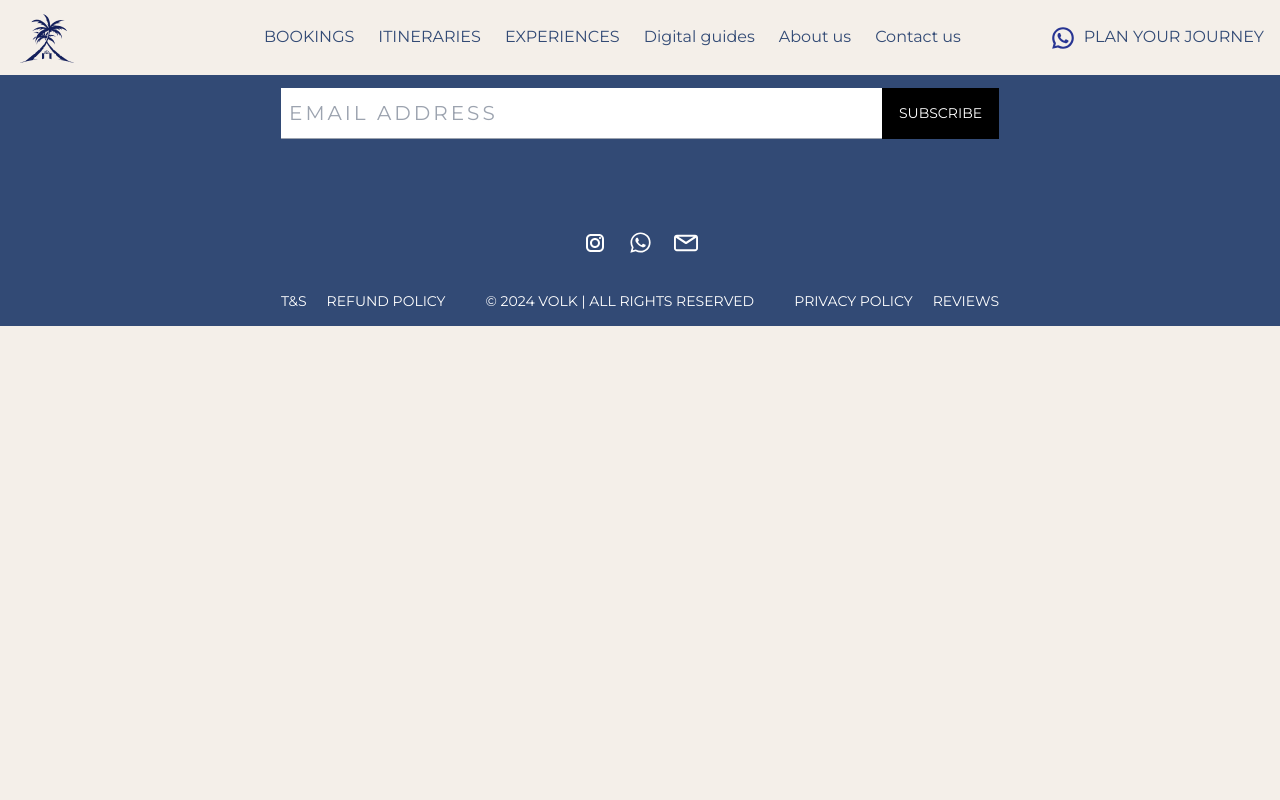
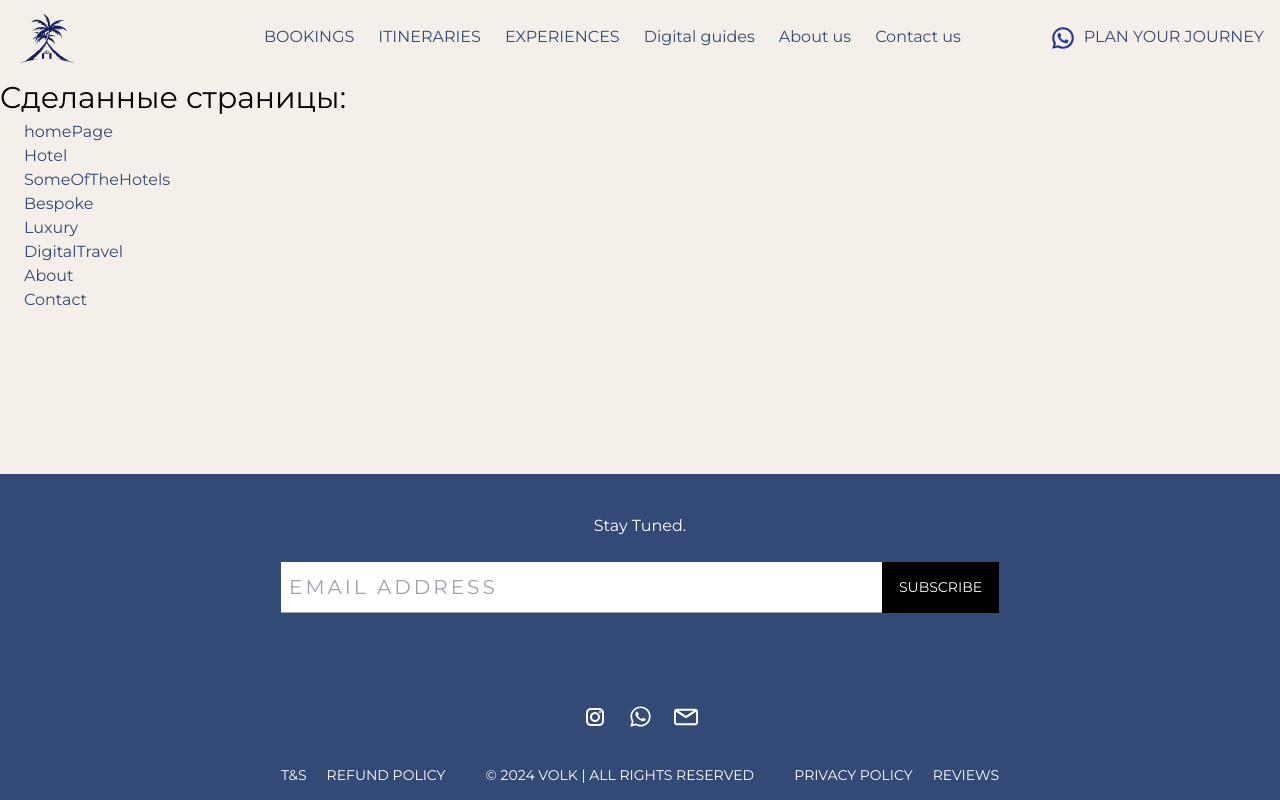
Before and after one commit to Vadim4ick/vite-project, a Vue app: page /preview in a window 1280 px wide. Built offline with nearby package versions, Linux system fonts and the light colour scheme.

Commit message:
adding final commit

```diff
--- a/src/App.vue
+++ b/src/App.vue
@@ -1,23 +1,25 @@
 <template>
-  <Header />
+  <div class="flex min-h-screen flex-col">
+    <Header />
 
-  <main>
-    <router-view />
-  </main>
+    <main class="h-full flex-1">
+      <router-view />
+    </main>
 
-  <Footer />
+    <Footer />
+  </div>
 </template>
 
 <script>
-  import Header from './components/Header.vue'
-  import Footer from './components/Footer.vue'
+  import Header from "./components/Header.vue";
+  import Footer from "./components/Footer.vue";
 
   export default {
-    name: 'App',
+    name: "App",
 
     components: {
       Header,
       Footer,
     },
-  }
+  };
 </script>
--- a/src/components/Header.vue
+++ b/src/components/Header.vue
@@ -26,9 +26,11 @@
               class="flex max-largeDesktop:flex-col max-largeDesktop:items-center max-largeDesktop:gap-3 largeDesktop:gap-6"
             >
               <li v-for="(item, index) in navList">
-                <router-link to="/" class="max-largeDesktop:text-[23px]">{{
-                  item
-                }}</router-link>
+                <router-link
+                  :to="item.path"
+                  class="max-largeDesktop:text-[23px]"
+                  >{{ item.name }}</router-link
+                >
               </li>
             </ul>
           </nav>
--- a/src/pages/About.vue
+++ b/src/pages/About.vue
@@ -30,7 +30,7 @@
 
         <div class="flex flex-col">
           <img
-            class="w-[475px] w-full object-cover"
+            class="w-[475px] object-cover"
             src="/img/ourService.png"
             alt=""
           />
--- a/src/pages/HomePage.vue
+++ b/src/pages/HomePage.vue
@@ -279,7 +279,7 @@
         :breakpoints="{
           320: {
             slidesPerView: 1.2,
-            spaceBetween: 10,
+            spaceBetween: 20,
           },
           465: {
             slidesPerView: 1.6,
--- a/src/pages/Luxury.vue
+++ b/src/pages/Luxury.vue
@@ -42,7 +42,7 @@
   </section>
 
   <section class="pb-[75px]">
-    <div class="mx-auto max-w-[1310] px-4">
+    <div class="mx-auto max-w-[1310px] px-4">
       <h3
         class="text-center font-[500] uppercase max-tablet:text-[25px] tablet:text-[35px]"
       >
@@ -57,8 +57,8 @@
             <swiper
               :modules="modules"
               :navigation="{
-                nextEl: '.swiper-lbdTwo-btn.button-next',
-                prevEl: '.swiper-lbdTwo-btn.button-prev',
+                nextEl: '.swiper-lbdOne-btn.button-next',
+                prevEl: '.swiper-lbdOne-btn.button-prev',
               }"
               :spaceBetween="20"
               class="w-[260px] overflow-hidden"
@@ -97,7 +97,7 @@
               class="tablet:widthBtn z-10 flex justify-between max-tablet:pt-4 tablet:absolute tablet:left-0 tablet:top-1/2 tablet:translate-x-[-55px] tablet:translate-y-[-50%]"
             >
               <button
-                class="swiper-lbdTwo-btn button-prev flex h-[45px] w-[45px] items-center justify-center rounded-full bg-gray-200"
+                class="swiper-lbdOne-btn button-prev flex h-[45px] w-[45px] items-center justify-center rounded-full bg-gray-200"
               >
                 <svg
                   class="rotate-180"
@@ -118,7 +118,7 @@
               </button>
 
               <button
-                class="swiper-lbdTwo-btn button-next flex h-[45px] w-[45px] items-center justify-center rounded-full bg-gray-200"
+                class="swiper-lbdOne-btn button-next flex h-[45px] w-[45px] items-center justify-center rounded-full bg-gray-200"
               >
                 <svg
                   xmlns="http://www.w3.org/2000/svg"
@@ -265,8 +265,8 @@
             <swiper
               :modules="modules"
               :navigation="{
-                nextEl: '.swiper-lbdTwo-btn.button-next',
-                prevEl: '.swiper-lbdTwo-btn.button-prev',
+                nextEl: '.swiper-lbdThird-btn.button-next',
+                prevEl: '.swiper-lbdThird-btn.button-prev',
               }"
               :spaceBetween="20"
               class="w-[260px] overflow-hidden"
@@ -305,7 +305,7 @@
               class="tablet:widthBtn z-10 flex justify-between max-tablet:pt-4 tablet:absolute tablet:left-0 tablet:top-1/2 tablet:translate-x-[-55px] tablet:translate-y-[-50%]"
             >
               <button
-                class="swiper-lbdTwo-btn button-prev flex h-[45px] w-[45px] items-center justify-center rounded-full bg-gray-200"
+                class="swiper-lbdThird-btn button-prev flex h-[45px] w-[45px] items-center justify-center rounded-full bg-gray-200"
               >
                 <svg
                   class="rotate-180"
@@ -326,7 +326,7 @@
               </button>
 
               <button
-                class="swiper-lbdTwo-btn button-next flex h-[45px] w-[45px] items-center justify-center rounded-full bg-gray-200"
+                class="swiper-lbdThird-btn button-next flex h-[45px] w-[45px] items-center justify-center rounded-full bg-gray-200"
               >
                 <svg
                   xmlns="http://www.w3.org/2000/svg"
--- /dev/null
+++ b/src/pages/PREVIEW.vue
@@ -0,0 +1,16 @@
+<template>
+  <div class="flex flex-col pt-headerHeight">
+    <h1 class="text-[30px] text-black">Cделанные страницы:</h1>
+
+    <ul class="flex flex-col justify-center pl-6">
+      <li><router-link to="/">homePage</router-link></li>
+      <li><router-link to="/hotel">Hotel</router-link></li>
+      <li><router-link to="/someHotels">SomeOfTheHotels</router-link></li>
+      <li><router-link to="/bespoke">Bespoke</router-link></li>
+      <li><router-link to="/luxury">Luxury</router-link></li>
+      <li><router-link to="/digital">DigitalTravel</router-link></li>
+      <li><router-link to="/about">About</router-link></li>
+      <li><router-link to="/contact">Contact</router-link></li>
+    </ul>
+  </div>
+</template>
--- a/src/shared/const/navList.ts
+++ b/src/shared/const/navList.ts
@@ -1,8 +1,8 @@
 export const navList = [
-  "BOOKINGS",
-  "ITINERARIES",
-  "EXPERIENCES",
-  "Digital guides",
-  "About us",
-  "Contact us",
+  { name: "BOOKINGS", path: "/" },
+  { name: "ITINERARIES", path: "/" },
+  { name: "EXPERIENCES", path: "/" },
+  { name: "Digital guides", path: "/" },
+  { name: "About us", path: "/" },
+  { name: "Contact us", path: "/" },
 ];
--- a/src/shared/router/router.ts
+++ b/src/shared/router/router.ts
@@ -5,6 +5,7 @@ import Bespoke from "@/pages/Bespoke.vue";
 import Luxury from "@/pages/Luxury.vue";
 import DigitalTravel from "@/pages/DigitalTravel.vue";
 import Contact from "@/pages/Contact.vue";
+import PREVIEW from "@/pages/PREVIEW.vue";
 import About from "@/pages/About.vue";
 import { createRouter, createWebHistory } from "vue-router";
 
@@ -17,6 +18,9 @@ const routes = [
   { path: "/digital", component: DigitalTravel },
   { path: "/about", component: About },
   { path: "/contact", component: Contact },
+
+  // Удалить! Нужно для теста!
+  { path: "/preview", component: PREVIEW },
 ];
 
 const router = createRouter({
```
